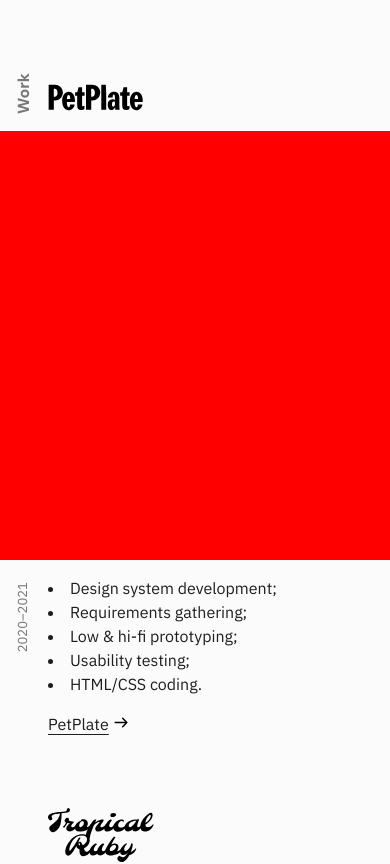
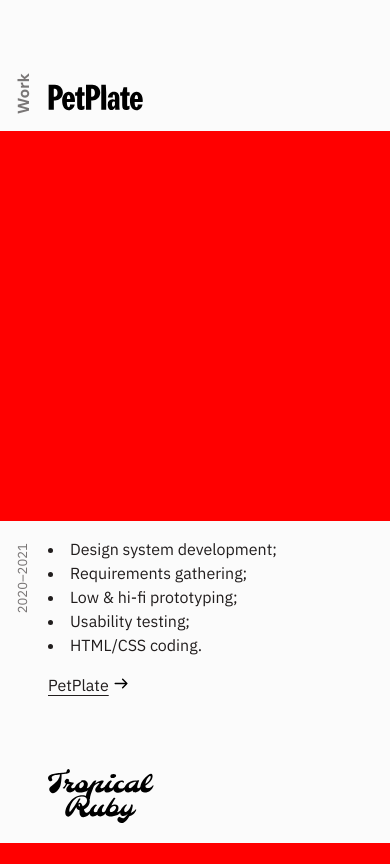
Before and after one commit to sergiofontes/fontes.cc, a Next.js app: page / in a window 390 px wide. Shown: the part 3820-4684 px from the top of the page. Built offline with nearby package versions, Linux system fonts and the light colour scheme.

Commit message:
Tweak mobile `aspect-ratio`

```diff
--- a/pages/index.module.scss
+++ b/pages/index.module.scss
@@ -330,13 +330,13 @@
     grid-row: 2;
     align-self: stretch;
     width: 100%;
-    aspect-ratio: 10 / 11;
+    aspect-ratio: 1 / 1;
     background-color: red;
 
-    @supports not (aspect-ratio: 10 / 11) {
+    @supports not (aspect-ratio: 1 / 1) {
       &::before {
         float: left;
-        padding-top: 110%;
+        padding-top: 100%;
         content: "";
       }
 
```
